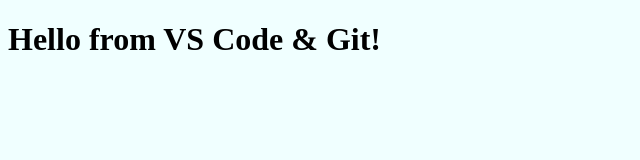
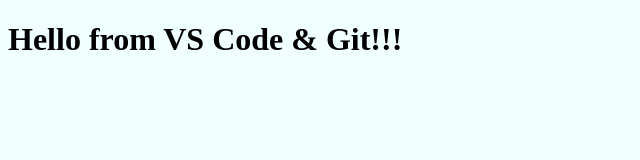
Before and after one commit to arjitsakhuja/vscode-git, a plain HTML site: page index.html in a window 1280 px wide. Shown: the full height of the page, 0-640 px from the left. Drawn offline with Linux system fonts and the light colour scheme.

Commit message:
added punctuation to text

```diff
--- a/index.html
+++ b/index.html
@@ -8,7 +8,7 @@
 </head>
 <body>
 <main>
-  <h1>Hello from VS Code & Git!</h1>
+  <h1>Hello from VS Code & Git!!!</h1>
 </main>
 </body>
 </html>
```
